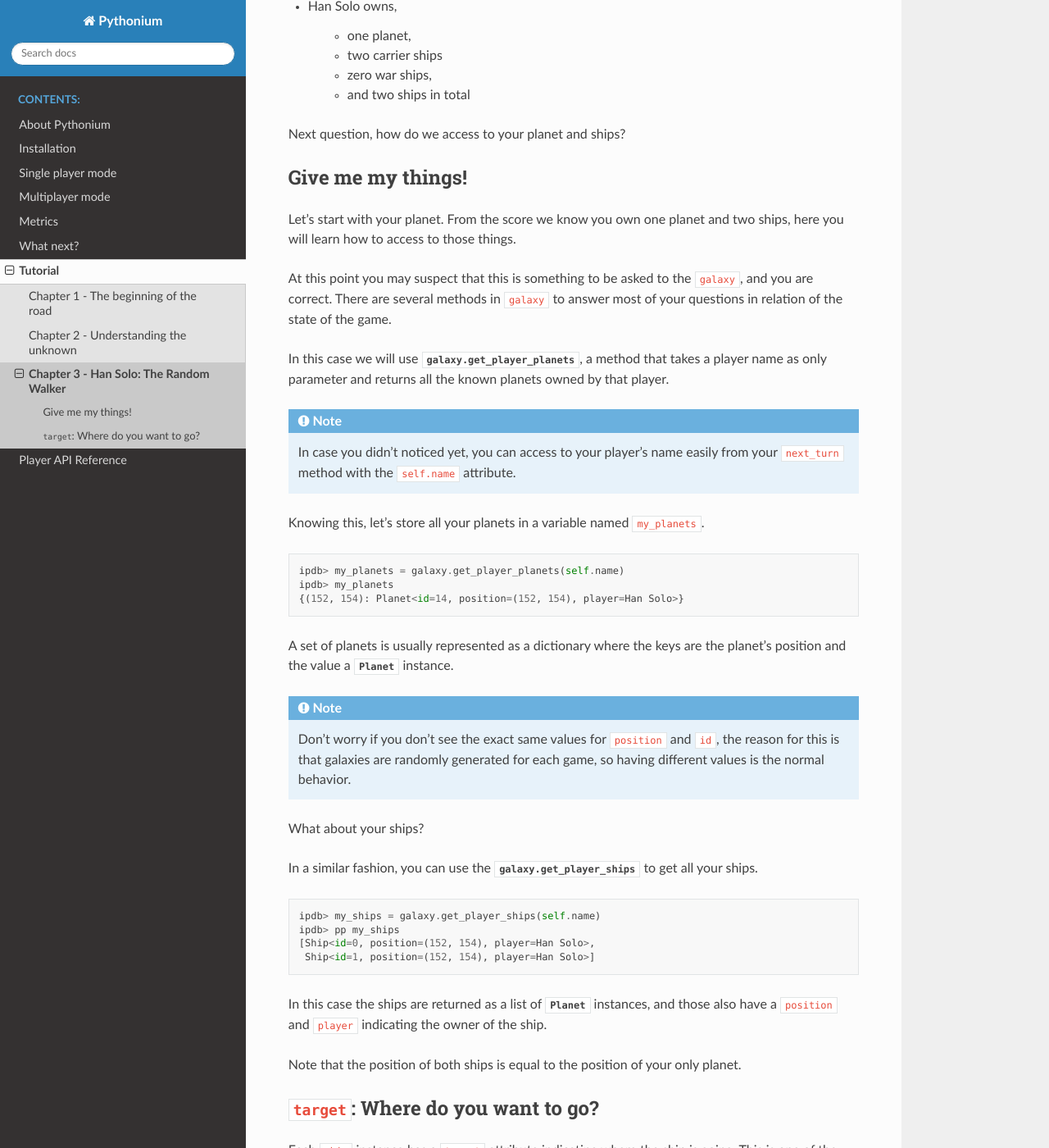
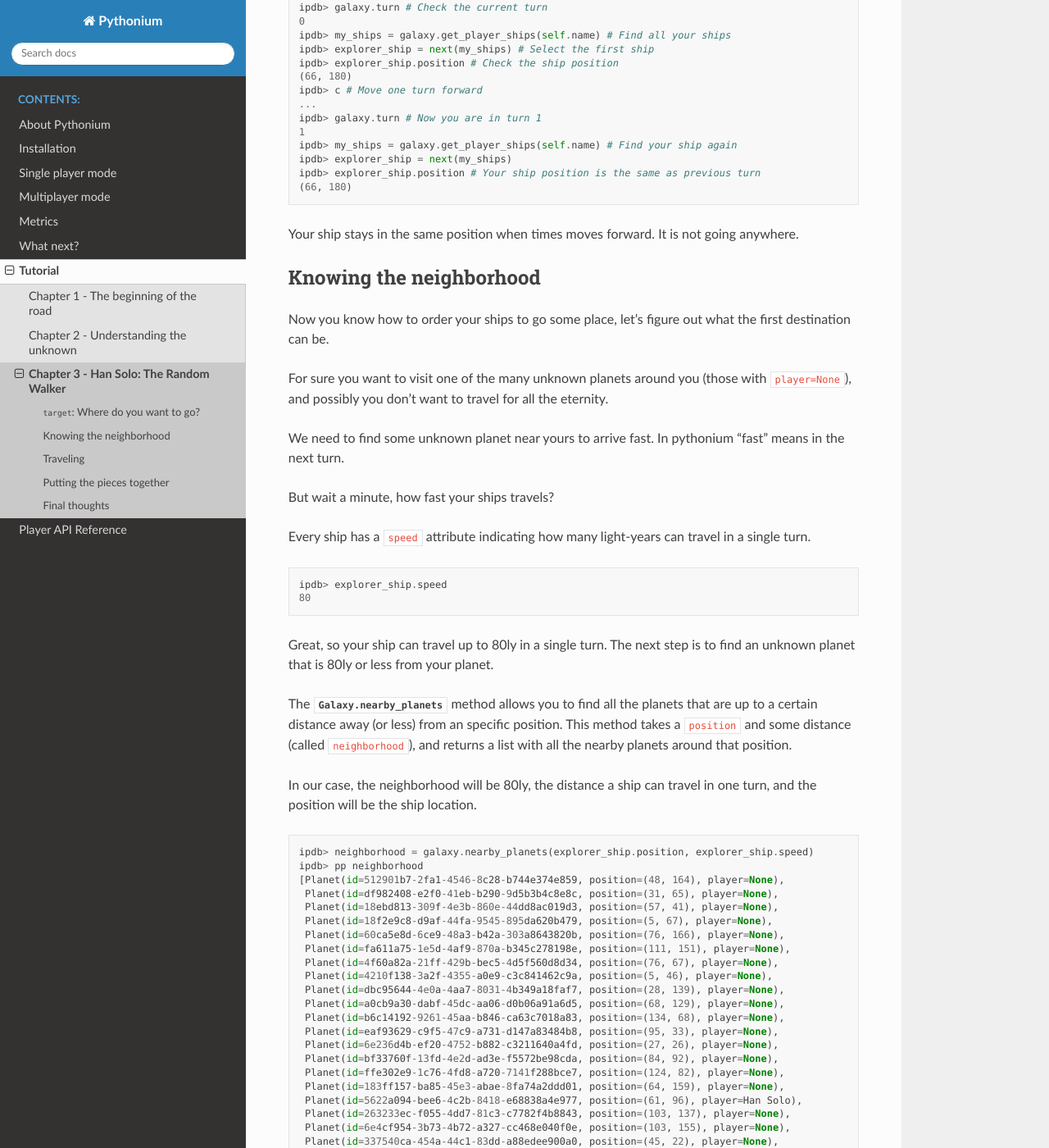
Before and after one commit to Bgeninatti/pythonium, a Sphinx documentation site: the page built from docs/source/tutorial/03_random_walker.rst, in a window 1280 px wide and 1400 px high, scrolled down 845 px. Shown: the whole window at 82% size. Built offline with Sphinx 7.4.7 and the Read the Docs theme 2.0.0, drawn with Linux system fonts in a browser that asks for light colours; some of the changed text lies outside the part shown.

Commit message:
docs(tutorial): 03 - Random Walker (WIP)

```diff
--- a/docs/source/tutorial/02_understanding_the_unknown.rst
+++ b/docs/source/tutorial/02_understanding_the_unknown.rst
@@ -298,7 +298,9 @@
 
 In the next chapters, we will explore a bit more about the ``context``, different ship types, and their attributes.
 
-How to exit from the `ipdb` debuger
+.. _exit the debugger:
+
+How to exit from the `ipdb` debugger
 ~~~~~~~~~~~~~~~~~~~~~~~~~~~~~~~~~~~~
 
 Pythonium has a special command for exit the ``ipdb``. You will notice that the usual ``exit`` command
--- a/docs/source/tutorial/03_random_walker.rst
+++ b/docs/source/tutorial/03_random_walker.rst
@@ -3,7 +3,7 @@
 Chapter 3 - Han Solo: The Random Walker
 ========================================
 
-Hello player. Good to see you again.
+Hi human. Glad to see you here. I thought you were lost in some capitalist leisure streaming service.
 
 In this chapter you will learn how to move once for all from your primitive planet and explore the galaxy. Once completed
 this tutorial you will be a globetrotter on the galaxy. The Han Solo of the Pythonium universe.
@@ -11,115 +11,196 @@
 .. warning::
     If you don't know who Han Solo is stop here and come back once you were watched the full `original trilogy of Star Wars <https://en.wikipedia.org/wiki/Star_Wars_Trilogy>`_.
 
-
-
-
-Let's check now what about ``context``.
-
-.. code-block:: bash
-
-      ipdb> type(context)
-      <class 'dict'>
-
-      ipdb> context.keys()
-      dict_keys(['ship_types', 'tolerable_taxes', 'happypoints_tolerance', 'score', 'turn'])
-
-
-Here we see that ``context`` is a dictionary with several keys, for now we will focus on the ``score``.
-
-
-.. code-block:: python
-
-      ipdb> context['score']
-      [{'turn': 0, 'player': 'Han Solo', 'planets': 1, 'ships_carrier': 2, 'ships_war': 0, 'total_ships': 2}]
-
-
-From the score we know:
-
-* The current turn number is ``0``,
-* there is only one player called 'Han Solo' (that's you!),
-* Han Solo owns,
-
-    * one planet,
-    * two carrier ships
-    * zero war ships,
-    * and two ships in total
-
-Next question, how do we access to your planet and ships?
-
-Give me my things!
-------------------
-
-Let's start with your planet. From the score we know you own one planet and two ships, here you will learn how to access
-to those things.
-
-At this point you may suspect that this is something to be asked to the ``galaxy``, and you are correct. There are
-several methods in ``galaxy`` to answer most of your questions in relation of the state of the game.
-
-In this case we will use :meth:`galaxy.get_player_planets<pythonium.Galaxy.get_player_planets>`, a method that takes
-a player name as only parameter and returns all the known planets owned by that player.
-
-.. note::
-    In case you didn't noticed yet, you can access to your player's name easily from your ``next_turn`` method with the
-    ``self.name`` attribute.
-
-Knowing this, let's store all your planets in a variable named ``my_planets``.
-
-.. code-block:: python
-
-      ipdb> my_planets = galaxy.get_player_planets(self.name)
-      ipdb> my_planets
-      {(152, 154): Planet<id=14, position=(152, 154), player=Han Solo>}
-
-A set of planets is usually represented as a dictionary where the keys are the planet's position and the value
-a :class:`Planet<pythonium.Planet>` instance.
-
-.. note::
-    Don't worry if you don't see the exact same values for ``position`` and ``id``, the reason for this is that galaxies
-    are randomly generated for each game, so having different values is the normal behavior.
-
-
-What about your ships?
-
-In a similar fashion, you can use the :meth:`galaxy.get_player_ships<pythonium.Galaxy.get_player_ships>` to get all your ships.
-
-.. code-block::
-
-      ipdb> my_ships = galaxy.get_player_ships(self.name)
-      ipdb> pp my_ships
-      [Ship<id=0, position=(152, 154), player=Han Solo>,
-       Ship<id=1, position=(152, 154), player=Han Solo>]
-
-In this case the ships are returned as a list of :class:`Planet<pythonium.Ship>` instances, and those also have a
-``position`` and ``player`` indicating the owner of the ship.
-
-Note that the position of both ships is equal to the position of your only planet.
-
 ``target``: Where do you want to go?
 -------------------------------------
 
 Each ``ship`` instance has a ``target`` attribute indicating where the ship is going. This is one of the control variables
 for the ships. You can edit this parameter to order your ships to go into some point in the galaxy.
 
-Let's select one o your ships and see where it is going:
+Let's see where our explorer ship is going:
 
 .. code-block:: python
 
-    ipdb> ship = my_ships[0]
-    ipdb> print(ship.target)
+    ipdb> print(explorer_ship.target)
     None
 
-This mean your ship has no target. Is not going anywhere.
+This mean your ship has no target. Is not going anywhere. In the text turn it will be in the same positions.
 
-Now let's suppose you want to send your ship 10 ly to the left and 10 ly down the current position.
-This is done by setting the ``target`` to the desired position.
-
-``target`` then, in the same way as ``position``, must be a tuple of two integers ``(x, y)``
+You can verify it easily.
 
 .. code-block:: python
 
-    ipdb> print(ship.position)
-    (91, 102)
-    ipdb> ship.target = (ship.position - 10, ship.position - 10)
-    ipdb> print(ship.target)
-    (81, 92)
+    ipdb> galaxy.turn # Check the current turn
+    0
+    ipdb> my_ships = galaxy.get_player_ships(self.name) # Find all your ships
+    ipdb> explorer_ship = next(my_ships) # Select the first ship
+    ipdb> explorer_ship.position # Check the ship position
+    (66, 180)
+    ipdb> c # Move one turn forward
+    ...
+    ipdb> galaxy.turn # Now you are in turn 1
+    1
+    ipdb> my_ships = galaxy.get_player_ships(self.name) # Find your ship again
+    ipdb> explorer_ship = next(my_ships)
+    ipdb> explorer_ship.position # Your ship position is the same as previous turn
+    (66, 180)
+
+Your ship stays in the same position when times moves forward. It is not going anywhere.
+
+
+Knowing the neighborhood
+-------------------------
+
+Now you know how to order your ships to go some place, let's figure out what the first destination can be.
+
+For sure you want to visit one of the many unknown planets around you (those with ``player=None``), and possibly you don't
+want to travel for all the eternity.
+
+We need to find some unknown planet near yours to arrive fast. In pythonium "fast" means in the next turn.
+
+But wait a minute, how fast your ships travels?
+
+Every ship has a ``speed`` attribute indicating how many light-years can travel in a single turn.
+
+.. code-block:: python
+
+    ipdb> explorer_ship.speed
+    80
+
+Great, so your ship can travel up to 80ly in a single turn. The next step is to find an unknown planet that is 80ly or
+less from your planet.
+
+The :func:`Galaxy.nearby_planets<pythonium.Galaxy.nearby_planets>` method allows you to find all the planets that are
+up to a certain distance away (or less) from an specific position. This method takes a ``position`` and some distance
+(called ``neighborhood``), and returns a list with all the nearby planets around that position.
+
+In our case, the neighborhood will be 80ly, the distance a ship can travel in one turn, and the position will be the
+ship location.
+
+.. code-block:: python
+
+    ipdb> neighborhood = galaxy.nearby_planets(explorer_ship.position, explorer_ship.speed)
+    ipdb> pp neighborhood
+    [Planet(id=512901b7-2fa1-4546-8c28-b744e374e859, position=(48, 164), player=None),
+     Planet(id=df982408-e2f0-41eb-b290-9d5b3b4c8e8c, position=(31, 65), player=None),
+     Planet(id=18ebd813-309f-4e3b-860e-44dd8ac019d3, position=(57, 41), player=None),
+     Planet(id=18f2e9c8-d9af-44fa-9545-895da620b479, position=(5, 67), player=None),
+     Planet(id=60ca5e8d-6ce9-48a3-b42a-303a8643820b, position=(76, 166), player=None),
+     Planet(id=fa611a75-1e5d-4af9-870a-b345c278198e, position=(111, 151), player=None),
+     Planet(id=4f60a82a-21ff-429b-bec5-4d5f560d8d34, position=(76, 67), player=None),
+     Planet(id=4210f138-3a2f-4355-a0e9-c3c841462c9a, position=(5, 46), player=None),
+     Planet(id=dbc95644-4e0a-4aa7-8031-4b349a18faf7, position=(28, 139), player=None),
+     Planet(id=a0cb9a30-dabf-45dc-aa06-d0b06a91a6d5, position=(68, 129), player=None),
+     Planet(id=b6c14192-9261-45aa-b846-ca63c7018a83, position=(134, 68), player=None),
+     Planet(id=eaf93629-c9f5-47c9-a731-d147a83484b8, position=(95, 33), player=None),
+     Planet(id=6e236d4b-ef20-4752-b882-c3211640a4fd, position=(27, 26), player=None),
+     Planet(id=bf33760f-13fd-4e2d-ad3e-f5572be98cda, position=(84, 92), player=None),
+     Planet(id=ffe302e9-1c76-4fd8-a720-7141f288bce7, position=(124, 82), player=None),
+     Planet(id=183ff157-ba85-45e3-abae-8fa74a2ddd01, position=(64, 159), player=None),
+     Planet(id=5622a094-bee6-4c2b-8418-e68838a4e977, position=(61, 96), player=Han Solo),
+     Planet(id=263233ec-f055-4dd7-81c3-c7782f4b8843, position=(103, 137), player=None),
+     Planet(id=6e4cf954-3b73-4b72-a327-cc468e040f0e, position=(103, 155), player=None),
+     Planet(id=337540ca-454a-44c1-83dd-a88edee900a0, position=(45, 22), player=None),
+     Planet(id=1d29c2cc-03b4-480e-9ead-e856f6042974, position=(94, 51), player=None),
+     Planet(id=15781fb7-9cfe-415c-bbf9-bc671db0b962, position=(32, 170), player=None),
+     Planet(id=165fb6a1-abff-4d1b-a731-0a67212eae5d, position=(128, 58), player=None),
+     Planet(id=0631d3bd-a77e-41b6-ae22-cf5592e9c327, position=(60, 97), player=None),
+     Planet(id=d9533de2-994a-4783-b876-6379f83792e4, position=(15, 131), player=None)]
+
+Cool, right?
+
+All those planets are one turn away from you. Notice that your planet is included in the neighborhood (because your ship is located in it and
+the distance to it is zero).
+
+Traveling
+----------
+
+Now let's select the target for your ship. For now, keep it simple: pic some random unknown planet from the list.
+
+.. code-block:: python
+
+    ipdb> unknown_nearby_planets = [p for p in neighborhood if p.player is None]
+    ipdb> import random
+    ipdb> target_planet = random.choice(unknown_nearby_planets)
+    ipdb> target_planet
+    Planet(id=18f2e9c8-d9af-44fa-9545-895da620b479, position=(5, 67), player=None)
+
+That's your ship first destination. An unknown planet one turn away from your ship's location.
+
+The next step is set the ship ``target`` to the ``target_planet.position`` and move one turn forward.
+
+.. code-block:: python
+
+    ipdb> galaxy.turn # Check the current turn
+    1
+    ipdb> explorer_ship.position # Check the ship position
+    (61, 96)
+    ipdb> explorer_ship.target = target_planet.position # set the ship target
+    ipdb> c # move one turn forward
+
+Where is your ship now?
+
+.. code-block:: python
+
+    ipdb> galaxy.turn # you are one turn ahead
+    2
+    ipdb> my_ships = galaxy.get_player_ships(self.name) # Find all your ships
+    ipdb> explorer_ship = next(my_ships) # And keep the explorer ship
+    ipdb> explorer_ship.position # Check the ship position
+    (5, 67)
+    ipdb> explored_planet = galaxy.planets.get(explorer_ship.position) # Find the planet in the ship's position
+    ipdb> explored_planet
+    Planet(id=18f2e9c8-d9af-44fa-9545-895da620b479, position=(5, 67), player=None)
+
+Your explorer ship just arrived to the target planet. A new and unknown rock in the middle of the space with a lot of
+things to learn about and explore.
+
+Congratulations human. You did it. You left the pathetic rock where you spent your whole life, and now you are in a
+different one. Probably more pathetic, probably more boring, maybe you don't even have air to breath or food to eat.
+But hey... you are a space traveler.
+
+
+Putting the pieces together
+----------------------------
+
+Here we explained how to move your ships. You learned the first, and most basic command: Ship movement.
+
+But we also developed a strategy. I call it "The Random Walker Strategy": A group of ships moving around, exploring
+planets without much more to do but travel around the galaxy.
+
+Let's :ref:`exit the debugger<exit the debugger>`, edit your player class, and apply the random walker strategy to all your ships.
+
+You will end up with something like this:
+
+.. code-block:: python
+
+    import random
+    from pyhtonium import AbstractPlayer
+
+    class Player(AbstractPlayer):
+
+        name = 'Han Solo'
+
+        def next_turn(self, galaxy, context):
+            # Get your ships
+            my_ships = galaxy.get_player_ships(self.name)
+            # For every of your ships...
+            for ship in my_ships:
+                # find the nearby planets
+                nearby_planets = galaxy.nearby_planets(ship.position, ship.speed)
+                # pick any of them
+                target_planet = random.choice(nearby_planets)
+                # set the target to the selected planet
+                ship.target = target_planet.position
+
+            return galaxy
+
+After executing your player you will end up with something like this:
+
+
+Can you see those ships moving around? That, my friend, is what I call freedom.
+
+Final thoughts
+--------------
+
+*“You know, sometimes I amaze even myself.”* - Han Solo
```
